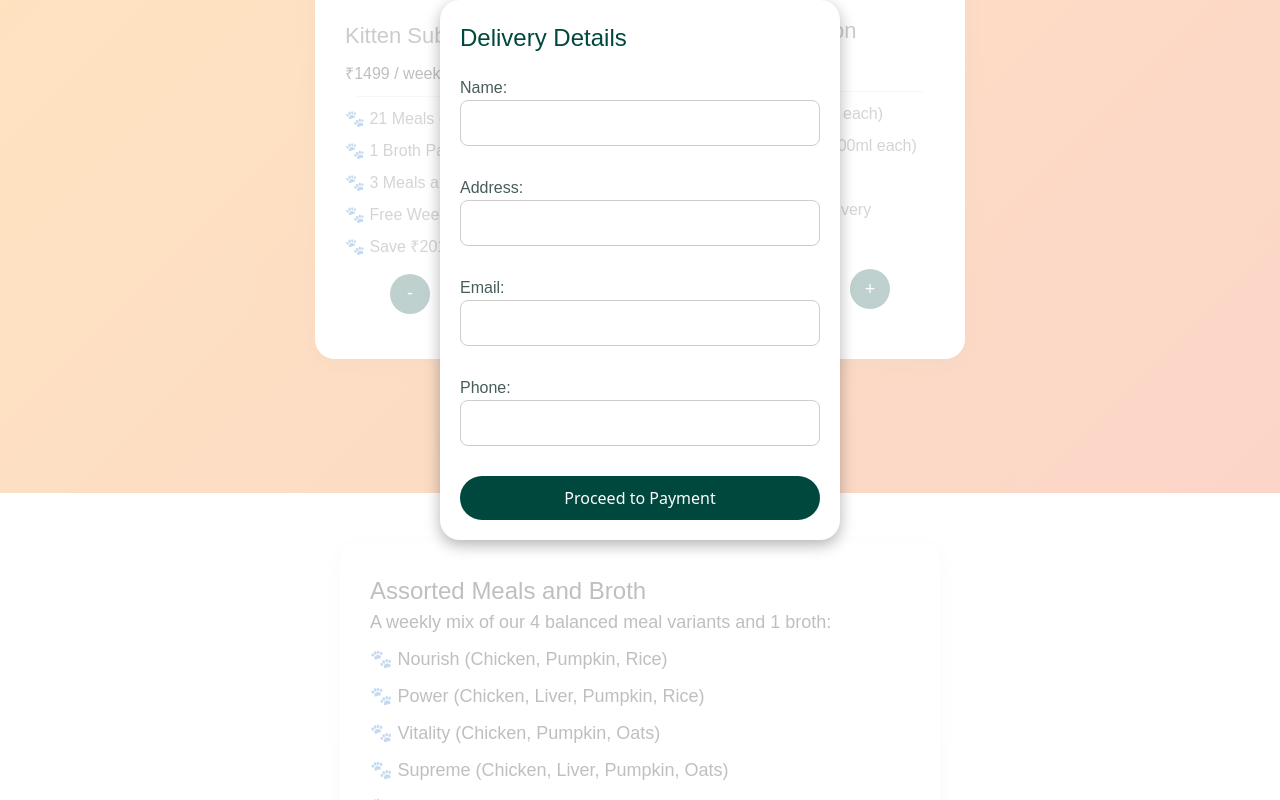
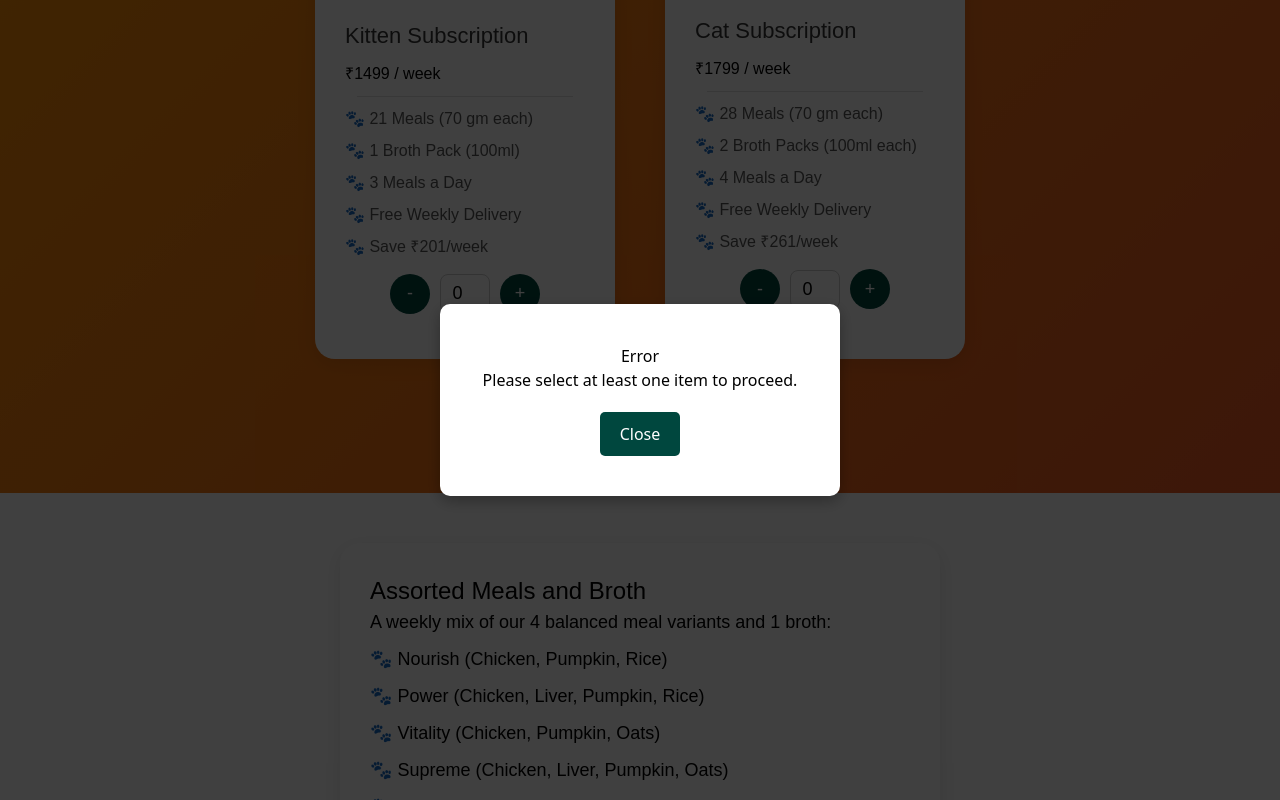
Before and after one commit to aditya01889/cozy-cat-kitchen, a React (Create React App) app: page / in a window 1280 px wide. Both pictures are taken after a click on the button "Buy Now". Shown: the part 1177-1977 px from the top of the page. Built offline with nearby package versions, Linux system fonts and the light colour scheme; a web font is replaced by a local one.

Commit message:
Updated Error Modal and error handling at global level

```diff
--- a/public/index.html
+++ b/public/index.html
@@ -1,46 +1,39 @@
 <!DOCTYPE html>
 <html lang="en">
   <head>
+    <!-- Razorpay Checkout script for payment processing -->
     <script src="https://checkout.razorpay.com/v1/checkout.js"></script>
+
+    <!-- Google Fonts - Fat Cat -->
     <link href="https://fonts.googleapis.com/css2?family=Fat+Cat&display=swap" rel="stylesheet">
+
     <meta charset="utf-8" />
-    <link rel="icon" href="%PUBLIC_URL%/favicon.ico" />
     <meta name="viewport" content="width=device-width, initial-scale=1" />
     <meta name="theme-color" content="#000000" />
-    <meta
-      name="description"
-      content="Web site created using create-react-app"
-    />
+    <meta name="description" content="Cozy Cat Kitchen - Cat Food Subscription" />
+
+    <!-- Favicon and App Icons -->
+    <link rel="icon" href="%PUBLIC_URL%/favicon.ico" />
     <link rel="apple-touch-icon" href="%PUBLIC_URL%/logo192.png" />
-    <!--
-      manifest.json provides metadata used when your web app is installed on a
-      user's mobile device or desktop. See https://developers.google.com/web/fundamentals/web-app-manifest/
-    -->
     <link rel="manifest" href="%PUBLIC_URL%/manifest.json" />
-    <!--
-      Notice the use of %PUBLIC_URL% in the tags above.
-      It will be replaced with the URL of the `public` folder during the build.
-      Only files inside the `public` folder can be referenced from the HTML.
 
-      Unlike "/favicon.ico" or "favicon.ico", "%PUBLIC_URL%/favicon.ico" will
-      work correctly both with client-side routing and a non-root public URL.
-      Learn how to configure a non-root public URL by running `npm run build`.
-    -->
+    <!-- Open Graph Metadata for Social Sharing -->
+    <meta property="og:title" content="Cozy Cat Kitchen - Cat Food Subscription" />
+    <meta property="og:description" content="Get fresh, nutritious meals delivered weekly for your cats & kittens!" />
+    <meta property="og:image" content="%PUBLIC_URL%/images/og-image.png" />
+    <meta property="og:url" content="https://yourwebsiteurl.com" />
+    <meta name="twitter:card" content="summary_large_image" />
+
+    <!-- Title -->
     <title>Cozy Cat Kitchen</title>
+
+    <!-- Base URL for React-Router -->
     <base href="." />
   </head>
   <body>
     <noscript>You need to enable JavaScript to run this app.</noscript>
     <div id="root"></div>
-    <!--
-      This HTML file is a template.
-      If you open it directly in the browser, you will see an empty page.
 
-      You can add webfonts, meta tags, or analytics to this file.
-      The build step will place the bundled scripts into the <body> tag.
-
-      To begin the development, run `npm start` or `yarn start`.
-      To create a production bundle, use `npm run build` or `yarn build`.
-    -->
+    <!-- JS will be injected here by React -->
   </body>
 </html>
--- a/src/App.js
+++ b/src/App.js
@@ -3,6 +3,7 @@ import './App.css';
 import Header from './components/Header';
 import SubscriptionPlans from './components/SubscriptionPlans';
 import AssortedMeals from './components/AssortedMeals';
+import ErrorModal from './components/ErrorModal';  // Import ErrorModal
 
 function App() {
   return (
@@ -10,6 +11,9 @@ function App() {
       <Header />
       <SubscriptionPlans />
       <AssortedMeals />
+
+      {/* Render ErrorModal without props; it uses the context */}
+      <ErrorModal />
     </div>
   );
 }
--- /dev/null
+++ b/src/ErrorContext.js
@@ -0,0 +1,28 @@
+import React, { createContext, useState, useContext } from 'react';
+
+// Create the context
+const ErrorContext = createContext();
+
+// Custom hook to access error context
+export const useError = () => useContext(ErrorContext);
+
+// ErrorProvider component to wrap around the app
+export const ErrorProvider = ({ children }) => {
+  const [errorMessage, setErrorMessage] = useState(null);
+
+  // Function to set an error message
+  const showError = (message) => {
+    setErrorMessage(message);
+  };
+
+  // Function to clear the error message
+  const clearError = () => {
+    setErrorMessage(null);
+  };
+
+  return (
+    <ErrorContext.Provider value={{ errorMessage, showError, clearError }}>
+      {children}
+    </ErrorContext.Provider>
+  );
+};
--- a/src/components/DeliveryForm.js
+++ b/src/components/DeliveryForm.js
@@ -1,6 +1,7 @@
 import React, { useState } from 'react';
 import Modal from 'react-modal';
 import './DeliveryForm.css';
+import { useError } from '../ErrorContext';  // Import the useError hook
 
 Modal.setAppElement('#root');  // Set the root element for accessibility
 
@@ -12,6 +13,8 @@ const DeliveryForm = ({ isOpen, onRequestClose, onSubmit, cart }) => {
     phone: ''
   });
 
+  const { showError, clearError } = useError();  // Get the showError and clearError functions from useError
+
   const handleChange = (e) => {
     const { name, value } = e.target;
     setFormData({ ...formData, [name]: value });
@@ -19,6 +22,21 @@ const DeliveryForm = ({ isOpen, onRequestClose, onSubmit, cart }) => {
 
   const handleSubmit = (e) => {
     e.preventDefault();
+
+    // Validate form inputs
+    if (!formData.name || !formData.address || !formData.email || !formData.phone) {
+      showError('Please fill out all fields.');  // Show error if form is incomplete
+      return;
+    }
+
+    // Check if cart has any items
+    if (cart.length === 0) {
+      showError('Your cart is empty. Please add some items to your cart.');  // Show error if cart is empty
+      return;
+    }
+
+    // Clear any existing errors when proceeding
+    clearError();
 
     // Pass the form data along with the cart to the parent component
     onSubmit({
--- /dev/null
+++ b/src/components/ErrorModal.css
@@ -0,0 +1,40 @@
+.error-overlay {
+  position: fixed;
+  top: 0;
+  left: 0;
+  right: 0;
+  bottom: 0;
+  background-color: rgba(0, 0, 0, 0.75);  /* Semi-transparent background */
+  display: flex;
+  justify-content: center;
+  align-items: center;  /* This centers the modal vertically */
+  z-index: 1000;
+}
+
+.error-modal {
+  width: 400px;
+  background-color: white;
+  border-radius: 10px;
+  box-shadow: 0 5px 15px rgba(0, 0, 0, 0.3);
+  padding: 20px;
+  text-align: center;
+  z-index: 1001;
+}
+
+.error-modal-content {
+  padding: 20px;
+}
+
+.close-button {
+  background-color: #00473e;
+  color: white;
+  padding: 10px 20px;
+  border: none;
+  border-radius: 5px;
+  cursor: pointer;
+  margin-top: 20px;
+}
+
+.close-button:hover {
+  background-color: #fa7f00;
+}
--- /dev/null
+++ b/src/components/ErrorModal.js
@@ -0,0 +1,31 @@
+import React from 'react';
+import Modal from 'react-modal';
+import './ErrorModal.css';  // Import CSS for error modal styling
+import { useError } from '../ErrorContext';  // Import the useError hook to get error state
+
+Modal.setAppElement('#root');  // Set the root element for accessibility
+
+const ErrorModal = () => {
+  const { errorMessage, clearError } = useError();  // Get errorMessage and clearError from context
+
+  const handleClose = () => {
+    clearError();  // Clear the error message when closing the modal
+  };
+
+  return (
+    <Modal
+      isOpen={!!errorMessage}  // Modal is open when there's an error message
+      onRequestClose={handleClose}  // Close modal on request
+      className="error-modal"
+      overlayClassName="error-overlay"
+    >
+      <div className="error-modal-content">
+        <h2>Error</h2>
+        <p>{errorMessage}</p>
+        <button onClick={handleClose} className="close-button">Close</button>
+      </div>
+    </Modal>
+  );
+};
+
+export default ErrorModal;
--- a/src/components/Header.js
+++ b/src/components/Header.js
@@ -1,16 +1,28 @@
 import React from 'react';
 import './Header.css';
+import { useError } from '../ErrorContext';  // Importing the useError hook
 
 const Header = () => {
+  const { showError } = useError();  // Access the showError function from the error context
+
   const handleScroll = () => {
-    document.getElementById('subscription-plans').scrollIntoView({ behavior: 'smooth' });
+    try {
+      document.getElementById('subscription-plans').scrollIntoView({ behavior: 'smooth' });
+    } catch (error) {
+      showError('Failed to scroll to the subscription plans section.');  // Show error if scrolling fails
+    }
   };
 
   return (
     <header className="header">
       <h1 className="header-title">Cat Food Subscription</h1>
 
-      <img src={`${process.env.PUBLIC_URL}/images/logo.png`} alt="Cozy Cat Kitchen Logo" className="logo" />
+      <img
+        src={`${process.env.PUBLIC_URL}/images/logo.png`}
+        alt="Cozy Cat Kitchen Logo"
+        className="logo"
+        onError={() => showError('Failed to load logo image.')}  // Handle image loading errors
+      />
 
       <div className="join-box">
         <h2>JOIN THE <br /> COZY CAT KITCHEN <br />SUBSCRIPTION!</h2>
--- a/src/components/SubscriptionPlans.js
+++ b/src/components/SubscriptionPlans.js
@@ -1,6 +1,7 @@
 import React, { useState } from 'react';
 import './SubscriptionPlans.css';
 import DeliveryForm from './DeliveryForm';
+import { useError } from '../ErrorContext';  // Using the useError hook for global error handling
 import axios from 'axios';
 
 const subscriptions = [
@@ -31,7 +32,8 @@ const subscriptions = [
 const SubscriptionPlans = () => {
   const [quantities, setQuantities] = useState([0, 0]);  // Allow zero quantities for both subscriptions
   const [isModalOpen, setIsModalOpen] = useState(false);
-  const [cart, setCart] = useState([]);  // Cart to hold selected products and quantities
+  const [cart, setCart] = useState([]);
+  const { showError, clearError } = useError();  // Use the useError hook for error handling
 
   const updateCart = () => {
     const newCart = subscriptions
@@ -43,7 +45,13 @@ const SubscriptionPlans = () => {
       }))
       .filter(item => item.quantity > 0);  // Filter out items with zero quantity
 
+    if (newCart.length === 0) {
+      showError('Please select at least one item to proceed.');
+      return;
+    }
+
     setCart(newCart);
+    clearError();  // Clear any existing errors
     setIsModalOpen(true);  // Open the delivery form modal
   };
 
@@ -57,7 +65,6 @@ const SubscriptionPlans = () => {
 
   const handleFormSubmit = async (formData) => {
     try {
-      // Step 1: Create Razorpay subscriptions for each item in the cart
       const promises = cart.map(async (item) => {
         const razorpayResponse = await axios.post('https://cozycatkitchen-backend.vercel.app/create-razorpay-subscription', {
           planId: subscriptions.find(sub => sub.name === item.name).planId,
@@ -70,18 +77,18 @@ const SubscriptionPlans = () => {
 
       const subscriptionIds = await Promise.all(promises);
 
-      // Step 2: Initiate Razorpay Checkout for all items
       const options = {
         key: 'YOUR_RAZORPAY_KEY_ID',
-        subscription_id: subscriptionIds[0],  // Assuming 1st subscription for demo purposes
+        subscription_id: subscriptionIds[0],  // Using the first subscription ID
         name: 'Cozy Cat Kitchen',
-        description: cart.map(item => item.name).join(', '),  // Show all items in description
+        description: cart.map(item => item.name).join(', '),
         handler: function (response) {
-          alert('Payment Successful!');
-          // Shiprocket order creation
           axios.post('https://cozycatkitchen-backend.vercel.app/create-shiprocket-order', {
             ...formData,
-            cart: cart  // Pass cart data to create order
+            cart: cart
+          }).catch(err => {
+            console.error('Error creating Shiprocket order:', err);
+            showError('Order creation failed. Please try again.');
           });
         },
         prefill: {
@@ -98,10 +105,10 @@ const SubscriptionPlans = () => {
       rzp.open();
     } catch (error) {
       console.error('Error processing payment:', error);
-      alert('Payment failed, please try again.');
+      showError('Payment failed, please try again.');
     }
 
-    setIsModalOpen(false);  // Close modal after form submission
+    setIsModalOpen(false);
   };
 
   return (
--- a/src/index.js
+++ b/src/index.js
@@ -3,11 +3,14 @@ import ReactDOM from 'react-dom/client';
 import './index.css';
 import App from './App';
 import reportWebVitals from './reportWebVitals';
+import { ErrorProvider } from './ErrorContext';  // Import the ErrorProvider
 
 const root = ReactDOM.createRoot(document.getElementById('root'));
 root.render(
   <React.StrictMode>
-    <App />
+    <ErrorProvider>
+      <App />
+    </ErrorProvider>
   </React.StrictMode>
 );
 
```
Also changed, not shown: 11 other files (tests, documents, lock files or other folders).
